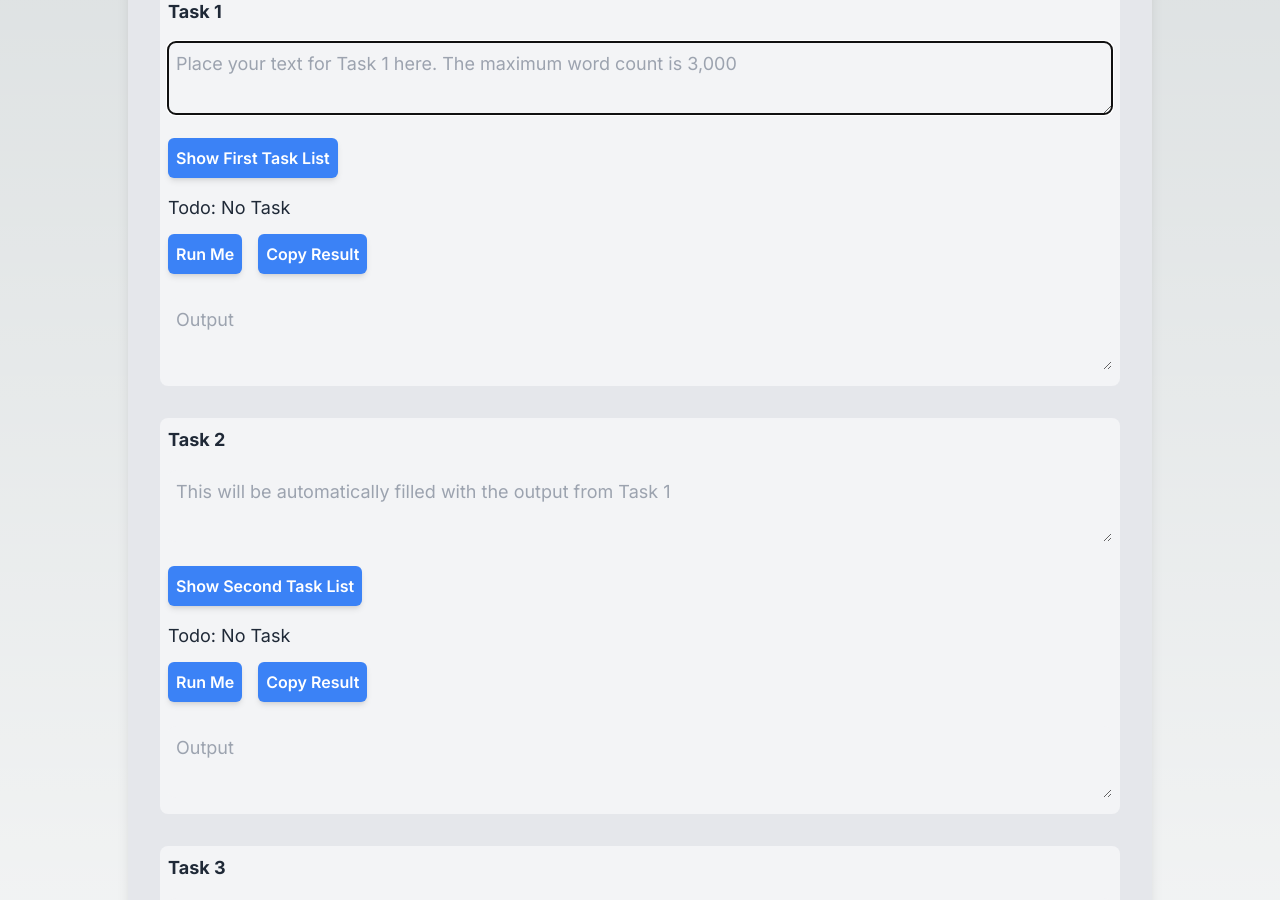
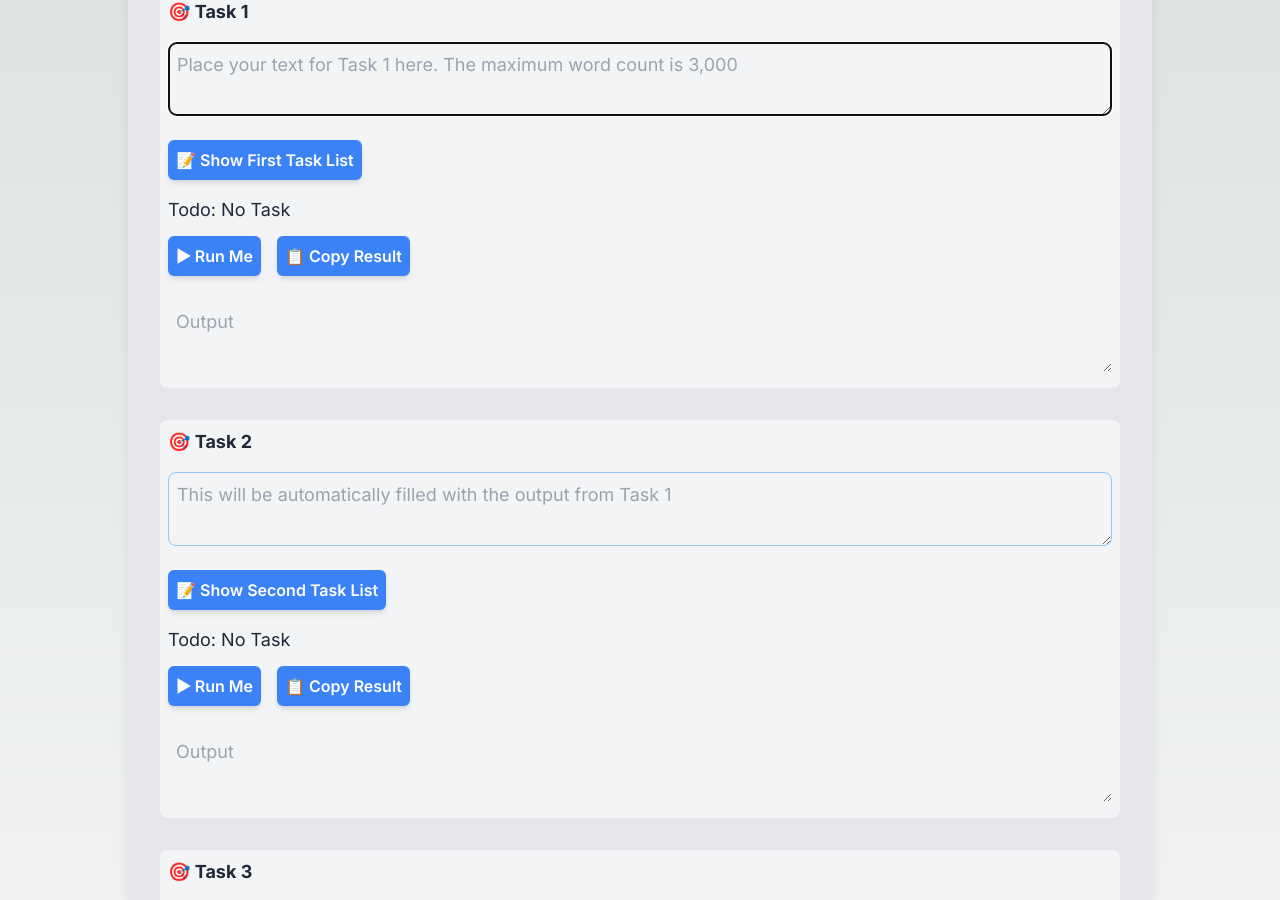
Before and after one commit to sudoghut/trio, a Next.js app: page / in a window 1280 px wide. Shown: the part 438-1338 px from the top of the page. Built offline with nearby package versions, Linux system fonts and the light colour scheme; what @mlc-ai/web-llm would draw is missing.

Commit message:
update icon, task name, and other style

```diff
--- a/app/components/chatSection.tsx
+++ b/app/components/chatSection.tsx
@@ -40,8 +40,8 @@ const ChatSection: React.FC<ChatSectionProps> = ({ selectedTask, onRunTask, outp
         <label className="text-lg text-gray-800 dark:text-gray-200">{selectedTask || "No Task"}</label>
       </div>
       <div className="flex space-x-4 ">
-        <button onClick={onRunTask} className="p-2 text-base font-semibold text-white bg-blue-500 rounded-md shadow-md dark:bg-blue-700 active:scale-95 transition-transform duration-150">Run Me</button>
-        <button onClick={copyText} className="p-2 text-base font-semibold text-white bg-blue-500 rounded-md shadow-md dark:bg-blue-700 active:scale-95 transition-transform duration-150">Copy Result</button>
+        <button onClick={onRunTask} className="p-2 text-base font-semibold text-white bg-blue-500 rounded-md shadow-md dark:bg-blue-700 active:scale-95 transition-transform duration-150">▶ Run Me</button>
+        <button onClick={copyText} className="p-2 text-base font-semibold text-white bg-blue-500 rounded-md shadow-md dark:bg-blue-700 active:scale-95 transition-transform duration-150">📋 Copy Result</button>
       </div>
       <textarea
         ref={chatBoxRef}
--- a/app/page.tsx
+++ b/app/page.tsx
@@ -364,7 +364,7 @@ export default function Home() {
 
       await runLLMEngine(input, index, systemPrompt, prompt, llmName, temperature, top_p);
     },
-    "Clean Text": async (input, index) => {
+    "Clean text (grammar, line breaks, etc.)": async (input, index) => {
       console.log("3-1 Starting Neutral Rewrite");
       const temperature = 0.8;
       const top_p = 0.6;
@@ -534,9 +534,9 @@ export default function Home() {
         {/* ChatSection 1 */}
         {/* <div className='w-full p-2 space-y-4 text-lg bg-gray-100 rounded-lg dark:bg-zinc-800/30 h-30 mt-6'> */}
         <div className={`w-full p-2 space-y-4 text-lg bg-gray-100 rounded-lg dark:bg-zinc-800/30 h-30 mt-6 ${highlightedSection === 0 ? 'border-2 border-yellow-400' : ''}`}>
-          <label className="text-lg font-bold text-gray-800 dark:text-gray-200">Task 1</label>
+          <label className="text-lg font-bold text-gray-800 dark:text-gray-200">🎯 Task 1</label>
           <textarea
-            className="w-full p-2 text-lg bg-gray-100 rounded-lg dark:bg-zinc-800/30 h-30 bold"
+            className="w-full p-2 text-lg bg-gray-100 rounded-lg dark:bg-zinc-500/30 h-30 bold border border-blue-300"
             value={sectionStates[0].inputValue}
             onChange={(e) => handleInputChange(0, e.target.value)}
             onClick={() => handleTextareaClick(firstTextAreaRef)}
@@ -548,7 +548,7 @@ export default function Home() {
             onClick={() => toggleTaskListVisibility(0)}
             className="p-2 mt-2 text-base font-semibold text-white bg-blue-500 rounded-md shadow-md dark:bg-blue-700 active:scale-95 transition-transform duration-150"
           >
-            {taskListVisibility[0] ? "Hide First Task List" : "Show First Task List"}
+            {taskListVisibility[0] ? "Hide First Task List" : "📝 Show First Task List"}
           </button>
           {taskListVisibility[0] && <TaskList tasks={taskNames} onSelectTask={(task) => handleTaskSelect(0, task)} />}
           <ChatSection
@@ -560,9 +560,9 @@ export default function Home() {
 
         {/* ChatSection 2 */}
         <div className={`w-full p-2 space-y-4 text-lg bg-gray-100 rounded-lg dark:bg-zinc-800/30 h-30 mt-6 ${highlightedSection === 1 ? 'border-2 border-yellow-400' : ''}`}>
-          <label className="text-lg font-bold text-gray-800 dark:text-gray-200">Task 2</label>
+          <label className="text-lg font-bold text-gray-800 dark:text-gray-200">🎯 Task 2</label>
           <textarea
-            className="w-full p-2 text-lg bg-gray-100 rounded-lg dark:bg-zinc-800/30 h-30"
+            className="w-full p-2 text-lg bg-gray-100 rounded-lg dark:bg-zinc-500/30 h-30 border border-blue-300"
             value={sectionStates[1].inputValue}
             onChange={(e) => handleInputChange(1, e.target.value)}
             placeholder="This will be automatically filled with the output from Task 1"
@@ -572,7 +572,7 @@ export default function Home() {
             onClick={() => toggleTaskListVisibility(1)}
             className="p-2 mt-2 text-base font-semibold text-white bg-blue-500 rounded-md shadow-md dark:bg-blue-700 active:scale-95 transition-transform duration-150"
           >
-            {taskListVisibility[1] ? "Hide Second Task List" : "Show Second Task List"}
+            {taskListVisibility[1] ? "Hide Second Task List" : "📝 Show Second Task List"}
           </button>
           {taskListVisibility[1] && <TaskList tasks={taskNames} onSelectTask={(task) => handleTaskSelect(1, task)} />}
           <ChatSection
@@ -584,9 +584,9 @@ export default function Home() {
 
         {/* ChatSection 3 */}
         <div className={`w-full p-2 space-y-4 text-lg bg-gray-100 rounded-lg dark:bg-zinc-800/30 h-30 mt-6 ${highlightedSection === 2 ? 'border-2 border-yellow-400' : ''}`}>
-          <label className="text-lg font-bold text-gray-800 dark:text-gray-200">Task 3</label>
+          <label className="text-lg font-bold text-gray-800 dark:text-gray-200">🎯 Task 3</label>
           <textarea
-            className="w-full p-2 text-lg bg-gray-100 rounded-lg dark:bg-zinc-800/30 h-30"
+            className="w-full p-2 text-lg bg-gray-100 rounded-lg dark:bg-zinc-500/30 h-30 border border-blue-300"
             value={sectionStates[2].inputValue}
             onChange={(e) => handleInputChange(2, e.target.value)}
             placeholder="This will be automatically filled with the output from Task 2"
@@ -596,7 +596,7 @@ export default function Home() {
             onClick={() => toggleTaskListVisibility(2)}
             className="p-2 mt-2 text-base font-semibold text-white bg-blue-500 rounded-md shadow-md dark:bg-blue-700 active:scale-95 transition-transform duration-150"
           >
-            {taskListVisibility[2] ? "Hide Third Task List" : "Show Third Task List"}
+            {taskListVisibility[2] ? "Hide Third Task List" : "📝 Show Third Task List"}
           </button>
           {taskListVisibility[2] && <TaskList tasks={taskNames} onSelectTask={(task) => handleTaskSelect(2, task)} />}
           <ChatSection
```
